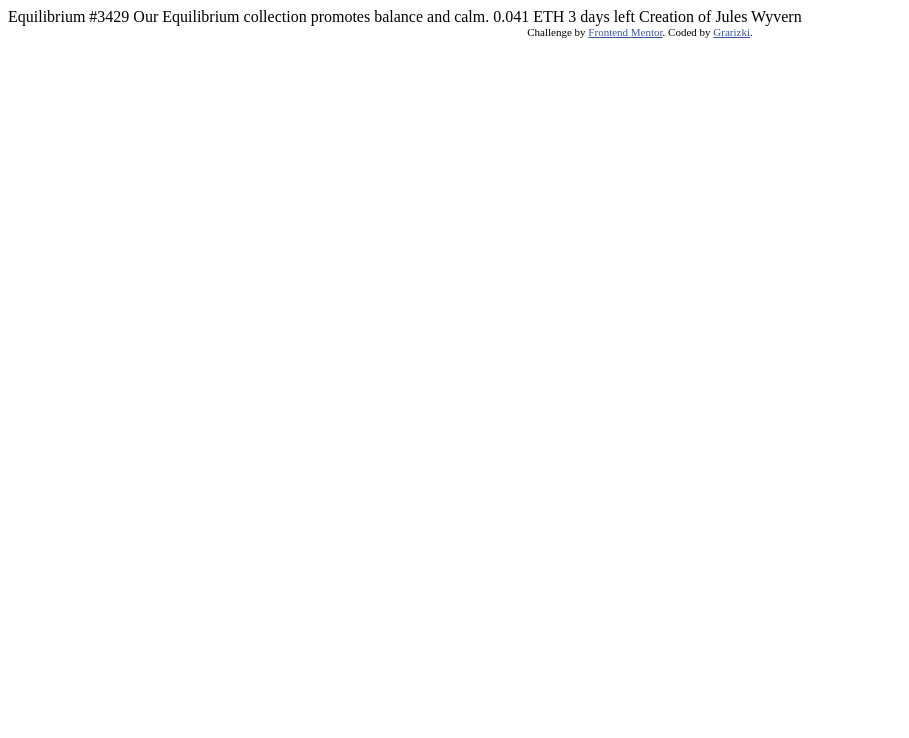
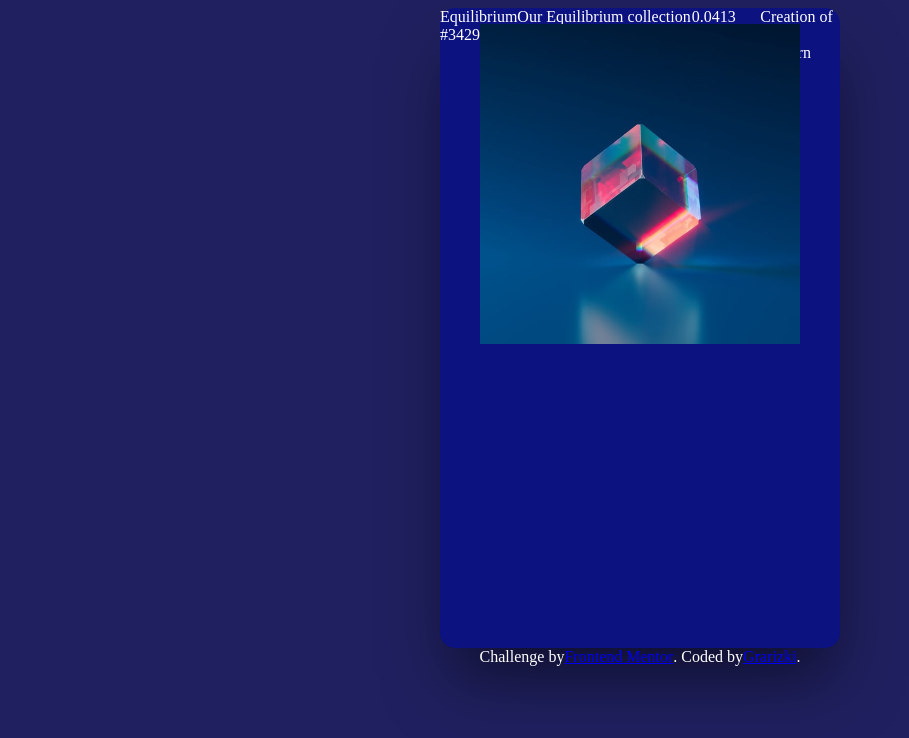
Before and after one commit to grarizki/code-challenges, a plain HTML site: page NFT-Preview-card/index.html in a window 1280 px wide. Shown: the whole page, without its empty margins (0-909 px from the left). Drawn offline with Linux system fonts and the light colour scheme.

Commit message:
setup for the challenge

```diff
--- a/NFT-Preview-card/index.html
+++ b/NFT-Preview-card/index.html
@@ -1,33 +1,39 @@
 <!DOCTYPE html>
 <html lang="en">
   <head>
-  <meta charset="UTF-8">
-  <meta name="viewport" content="width=device-width, initial-scale=1.0"> <!-- displays site properly based on user's device -->
-
-  <link rel="icon" type="image/png" sizes="32x32" href="./images/favicon-32x32.png">
+    <meta charset="UTF-8" />
+    <meta name="viewport" content="width=device-width, initial-scale=1.0" />
+    <!-- displays site properly based on user's device -->
+    <link rel="stylesheet" href="style.css" />
+    <link
+      rel="icon"
+      type="image/png"
+      sizes="32x32"
+      href="./images/favicon-32x32.png"
+    />
 
     <title>Frontend Mentor | NFT preview card component</title>
 
     <!-- Feel free to remove these styles or customise in your own stylesheet 👍 -->
-  <style>
-    .attribution { font-size: 11px; text-align: center; }
-    .attribution a { color: hsl(228, 45%, 44%); }
-  </style>
   </head>
-<body>
-
+  <body style="background-color: hsla(240, 50%, 25%)">
+    <div class="card-component">
+      <img src="./images/image-equilibrium.jpg" alt="image-equilibrium" />
+      <div class="title">
         Equilibrium #3429
-
+        <div class="description">
           Our Equilibrium collection promotes balance and calm.
-
-  0.041 ETH
-  3 days left
-
-  Creation of Jules Wyvern
-
+        </div>
+        <div class="currency">0.041 ETH</div>
+        <div class="duration">3 days left</div>
+        <div class="creator">Creation of Jules Wyvern</div>
+      </div>
+    </div>
     <div class="attribution">
-    Challenge by <a href="https://www.frontendmentor.io?ref=challenge" target="_blank">Frontend Mentor</a>.
-    Coded by <a href="#">Grarizki</a>.
+      Challenge by
+      <a href="https://www.frontendmentor.io?ref=challenge" target="_blank"
+        >Frontend Mentor</a
+      >. Coded by <a href="#"> Grarizki</a>.
     </div>
   </body>
 </html>
--- /dev/null
+++ b/NFT-Preview-card/style.css
@@ -0,0 +1,35 @@
+.attribution {
+  color: white;
+  display: flex;
+  justify-content: center;
+  align-self: flex-end;
+}
+.card-component {
+  background-color: rgb(12, 19, 128);
+  width: 25rem;
+  height: 40rem;
+  display: flex;
+  justify-content: center;
+  margin: auto;
+  box-shadow: 2px 39px 67px -11px rgba(0, 0, 0, 0.53);
+  border-radius: 15px;
+}
+
+.description {
+  color: white;
+  display: flex;
+  justify-content: center;
+}
+
+img {
+  position: absolute;
+  width: 20rem;
+  height: auto;
+  padding-top: 1rem;
+}
+.title {
+  color: white;
+  display: flex;
+  justify-content: center;
+  align-content: center;
+}
```
Lines whose indentation alone changed are shown as unchanged.
